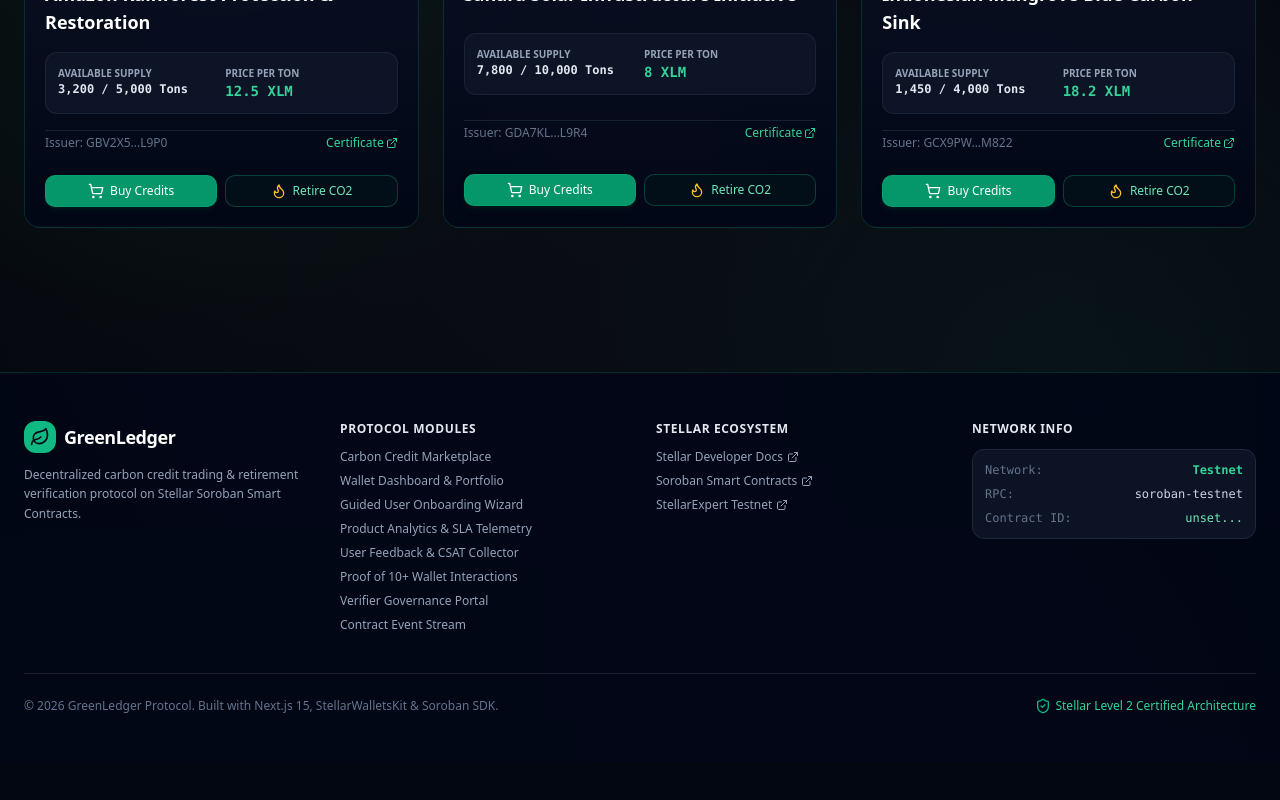
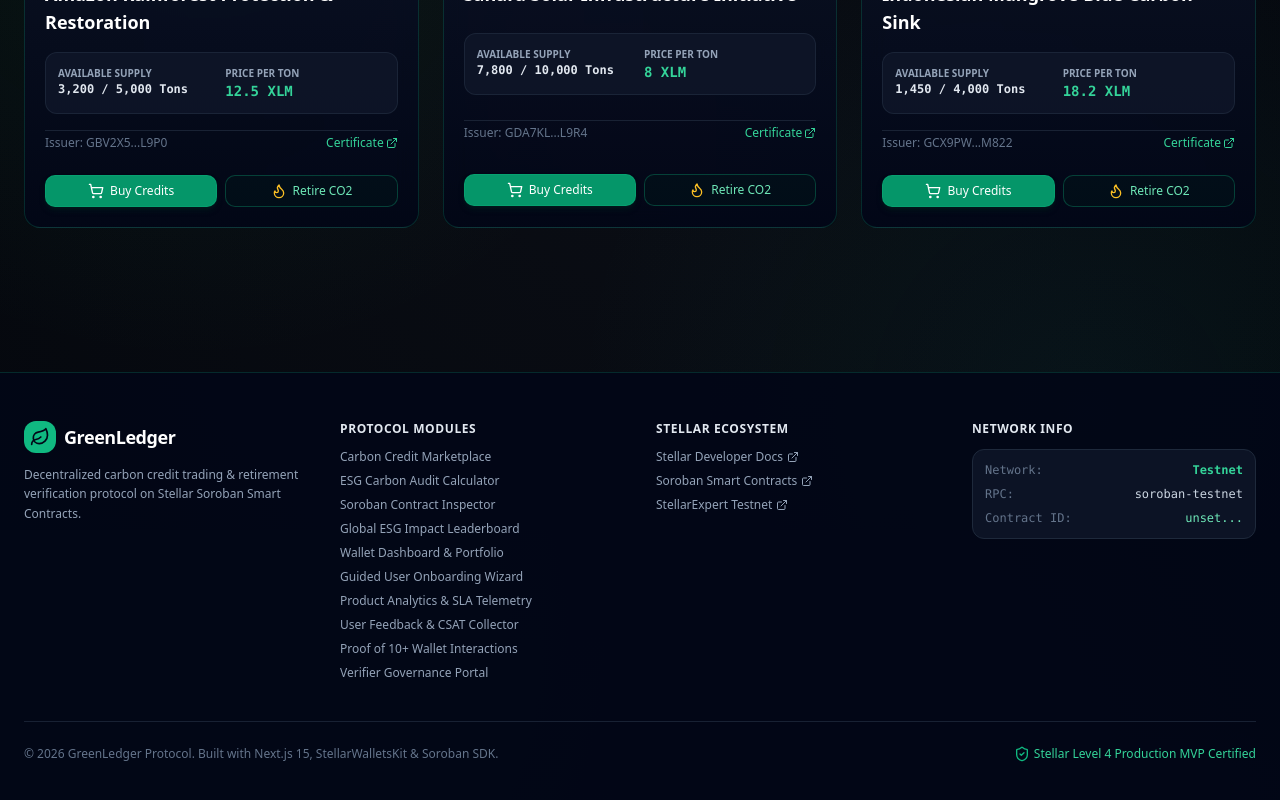
Before and after one commit to shivam-1410/GreenLedger, a Next.js app: page / in a window 1280 px wide. Shown: the part 1870-2670 px from the top of the page. Before the commit the page ends 2632 px from the top, so only its background shows below. Built offline with nearby package versions, Linux system fonts and the light colour scheme; no server answers; what @stellar/stellar-sdk would draw is missing.

Commit message:
feat(footer): update footer module directory with links to Calculator, Inspector, and Leaderboard

```diff
--- a/components/footer.tsx
+++ b/components/footer.tsx
@@ -1,6 +1,6 @@
 import React from 'react';
 import Link from 'next/link';
-import { Leaf, ExternalLink, ShieldCheck, Github } from 'lucide-react';
+import { Leaf, ExternalLink, ShieldCheck } from 'lucide-react';
 import { STELLAR_CONFIG } from '@/lib/config';
 
 export function Footer() {
@@ -26,6 +26,21 @@
               <li>
                 <Link href="/marketplace" className="hover:text-emerald-400 transition-colors">
                   Carbon Credit Marketplace
+                </Link>
+              </li>
+              <li>
+                <Link href="/calculator" className="hover:text-emerald-400 transition-colors">
+                  ESG Carbon Audit Calculator
+                </Link>
+              </li>
+              <li>
+                <Link href="/inspector" className="hover:text-emerald-400 transition-colors">
+                  Soroban Contract Inspector
+                </Link>
+              </li>
+              <li>
+                <Link href="/leaderboard" className="hover:text-emerald-400 transition-colors">
+                  Global ESG Impact Leaderboard
                 </Link>
               </li>
               <li>
@@ -58,14 +73,8 @@
                   Verifier Governance Portal
                 </Link>
               </li>
-              <li>
-                <Link href="/activity" className="hover:text-emerald-400 transition-colors">
-                  Contract Event Stream
-                </Link>
-              </li>
             </ul>
           </div>
-
 
           <div>
             <h4 className="text-xs font-bold uppercase tracking-wider text-slate-200 mb-3">Stellar Ecosystem</h4>
@@ -128,7 +137,7 @@
           <p>© 2026 GreenLedger Protocol. Built with Next.js 15, StellarWalletsKit & Soroban SDK.</p>
           <div className="flex items-center gap-1 text-emerald-400">
             <ShieldCheck className="h-4 w-4 text-emerald-500" />
-            <span>Stellar Level 2 Certified Architecture</span>
+            <span>Stellar Level 4 Production MVP Certified</span>
           </div>
         </div>
       </div>
```
